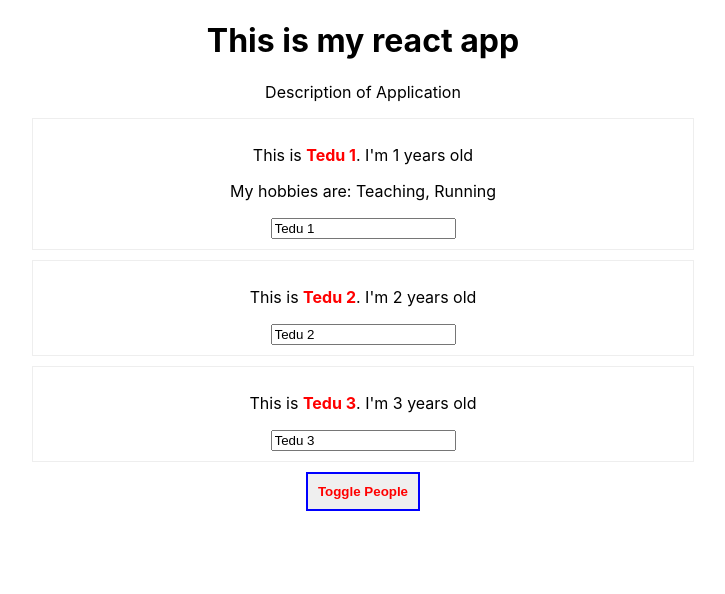
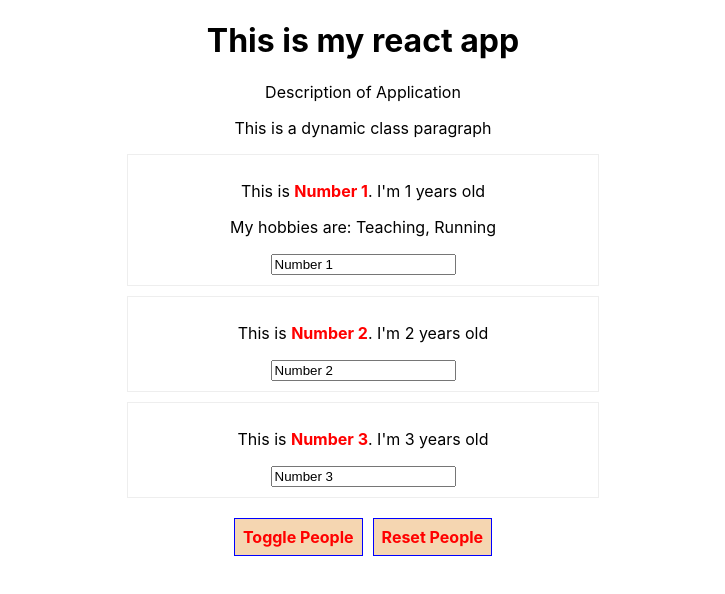
Before and after one commit to quyetdong/create-react-app, a React (Create React App) app: page / in a window 1280 px wide. Shown: the top 594 px of the page, without its empty margins (277-1002 px from the left). Built offline with nearby package versions, Linux system fonts and the light colour scheme.

Commit message:
use dynamic class, use Radium for styling and media queries

```diff
--- a/package.json
+++ b/package.json
@@ -6,6 +6,7 @@
     "@testing-library/jest-dom": "^5.16.2",
     "@testing-library/react": "^12.1.3",
     "@testing-library/user-event": "^13.5.0",
+    "radium": "^0.26.2",
     "react": "^17.0.2",
     "react-dom": "^17.0.2",
     "react-scripts": "5.0.0",
--- a/src/App.css
+++ b/src/App.css
@@ -3,8 +3,29 @@
 }
 
 button {
-  border: 2px solid blue;
+  border: 1px solid blue;
+  padding: 8px;
+  margin: 10px 5px;
+  cursor: pointer;
+  font: inherit;
+  color: black;
+  background-color: white;
+}
+
+.hightLight {
+  background-color: #f5d6b1;
+}
+
+.red {
   color: red;
-  padding: 10px;
+}
+
+.bold {
   font-weight: bold;
 }
+
+/* const styles = {
+  font: 'inherit',
+  border: '1px solid blue',
+  cursor: 'pointer'
+} */
--- a/src/App.js
+++ b/src/App.js
@@ -1,14 +1,17 @@
 import './App.css';
 import People from './components/People';
+import { StyleRoot } from 'radium';
 
 function App() {
 
   return (
-    <div className="App">
-      <h1>This is my react app</h1>
-      <p>Description of Application</p>
-      <People />
-    </div>
+    <StyleRoot>
+      <div className="App">
+        <h1>This is my react app</h1>
+        <p>Description of Application</p>
+        <People />
+      </div>
+    </StyleRoot>
   );
 }
 
--- a/src/components/People.js
+++ b/src/components/People.js
@@ -1,23 +1,23 @@
+import Radium from 'radium';
 import { useState } from 'react';
 import Person from './Person';
 
-export default function People() {
+function People() {
+  let buttonClasses = [];
+  let paraClasses = [];
   const hobbies = ['Teaching', 'Running'];
   const defaultPeople = [
-    { name: 'Tedu 1', age: 1, hobbies },
-    { name: 'Tedu 2', age: 2 },
-    { name: 'Tedu 3', age: 3 },
+    { name: 'Number 1', age: 1, hobbies },
+    { name: 'Number 2', age: 2 },
+    { name: 'Number 3', age: 3 },
   ];
   const [people, setPeople] = useState(defaultPeople);
   const [showPeople, setShowPeople] = useState(true);
 
-  const updatePeopleHandler = (e) => {
-    const updatedPeople = [
-      { name: people[1].name, age: people[1].age + 1, hobbies: people[1].hobbies },
-      { name: people[2].name, age: people[2].age + 1, hobbies: people[2].hobbies },
-      { name: people[0].name, age: people[0].age + 1, hobbies: people[0].hobbies }
-    ];
-    setPeople(updatedPeople);
+  const deletePerson = (i) => {
+    let newPeople = [...people];
+    newPeople.splice(i, 1);
+    setPeople(newPeople);
   }
 
   const changeNameHandler = (event, ind) => {
@@ -30,22 +30,51 @@ export default function People() {
     setShowPeople(!showPeople);
   }
 
+  const resetPeople = () => {
+    setPeople(defaultPeople);
+    setShowPeople(true);
+  }
+
+  if (people.length < 3) paraClasses.push('red');
+  if (people.length < 2) paraClasses.push('bold');
+
+  const styles = {
+    ':hover': {
+      backgroundColor: 'lightgreen',
+      color: 'white'
+    }
+  };
+
   let peopleElement = null;
-  if (showPeople) {
+  if (showPeople && people.length > 0) {
     peopleElement = <div>
       {people.map((p, i) =>
-        <Person click={updatePeopleHandler} name={p.name} age={p.age} changeName={(e) => changeNameHandler(e, i)}>
-        {`${p.hobbies ? 'My hobbies are: ' + p.hobbies.join(', ') : ''}`}
-      </Person>
-      )}
+        <Person
+          key={i}
+          click={() => deletePerson(i)}
+          name={p.name}
+          age={p.age}
+          changeName={(e) => changeNameHandler(e, i)}
+        >
+          {`${p.hobbies ? 'My hobbies are: ' + p.hobbies.join(', ') : ''}`}
+        </Person>)}
     </div>;
+
+    buttonClasses = ['red', 'bold', 'hightLight'];
+    styles[':hover'] = {
+      backgroundColor: '#FF7BA9',
+      color: 'black'
+    };
   }
 
   return (
     <div>
+      <p className={paraClasses.join(' ')}>This is a dynamic class paragraph</p>
       {peopleElement}
-      <button onClick={togglePeople}>Toggle People</button>
-      {/* <button onClick={() => updatePeopleHandler('ABC')}>Change name 2</button> */}
+      <button key={1} style={styles} className={buttonClasses.join(' ')} onClick={togglePeople}>Toggle People</button>
+      <button key={2} style={styles} className={buttonClasses.join(' ')} onClick={resetPeople}>Reset People</button>
     </div>
   );
 }
+
+export default Radium(People);
--- a/src/components/Person.css
+++ b/src/components/Person.css
@@ -1,5 +1,5 @@
 .person {
-  width: 50%;
+  width: 70%;
   border: 1px solid #eee;
   margin: auto;
   margin-top: 10px;
--- a/src/components/Person.js
+++ b/src/components/Person.js
@@ -1,22 +1,21 @@
+import Radium from 'radium';
 import './Person.css';
 
-// function Person(props) {
-//   return (
-//     <div className="person">
-//       <h1>Name: {props.name}</h1>
-//       <p>Age: {props.age}</p>
-//     </div>
-//   );
-// }
 
 const Person = (props) => {
   const style = {
     color: 'red',
-    fontWeight: 'bold'
-  }
+    fontWeight: 'bold',
+  };
+
+  const personStyles = {
+    '@media (min-width: 550px)': {
+      width: '450px'
+    },
+  };
 
   return (
-    <div className="person">
+    <div className="person" style={personStyles}>
       <p onClick={props.click}>This is <span style={style}>{props.name}</span>. I'm {props.age} years old</p>
       <p>{props.children}</p>
       <input type="text" onChange={props.changeName} value={props.name} />
@@ -24,4 +23,4 @@ const Person = (props) => {
   )
 }
 
-export default Person;
+export default Radium(Person);
```
Also changed, not shown: 2 other files (tests, documents, lock files or other folders).
